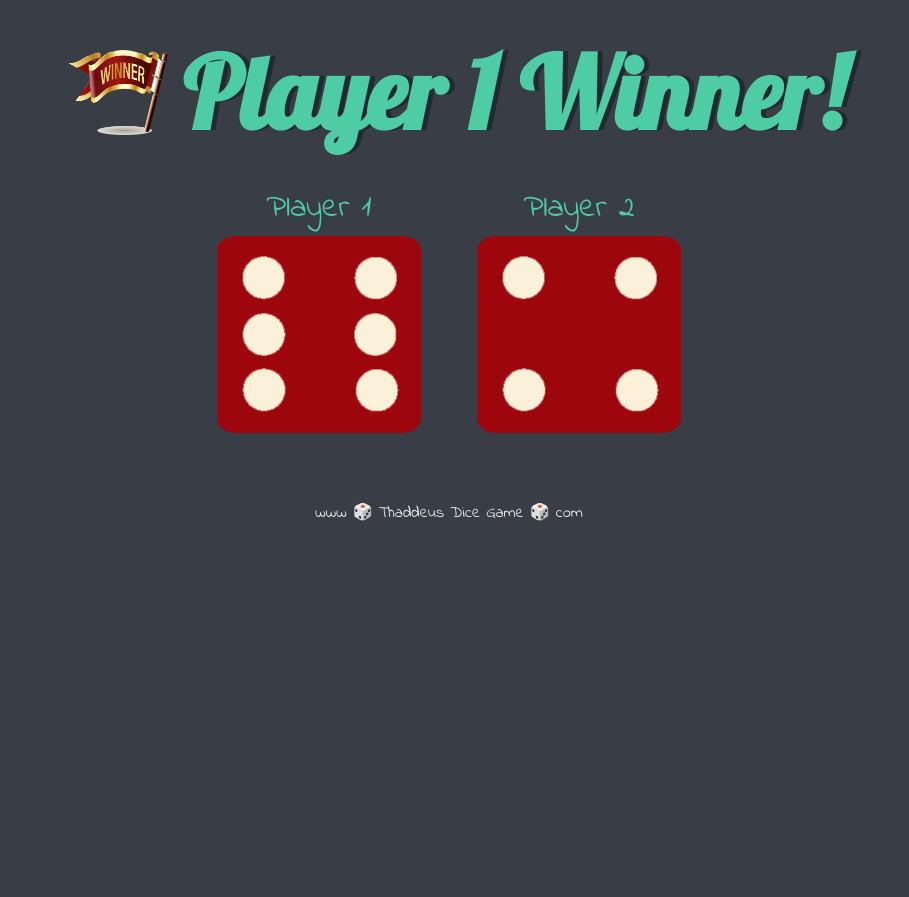
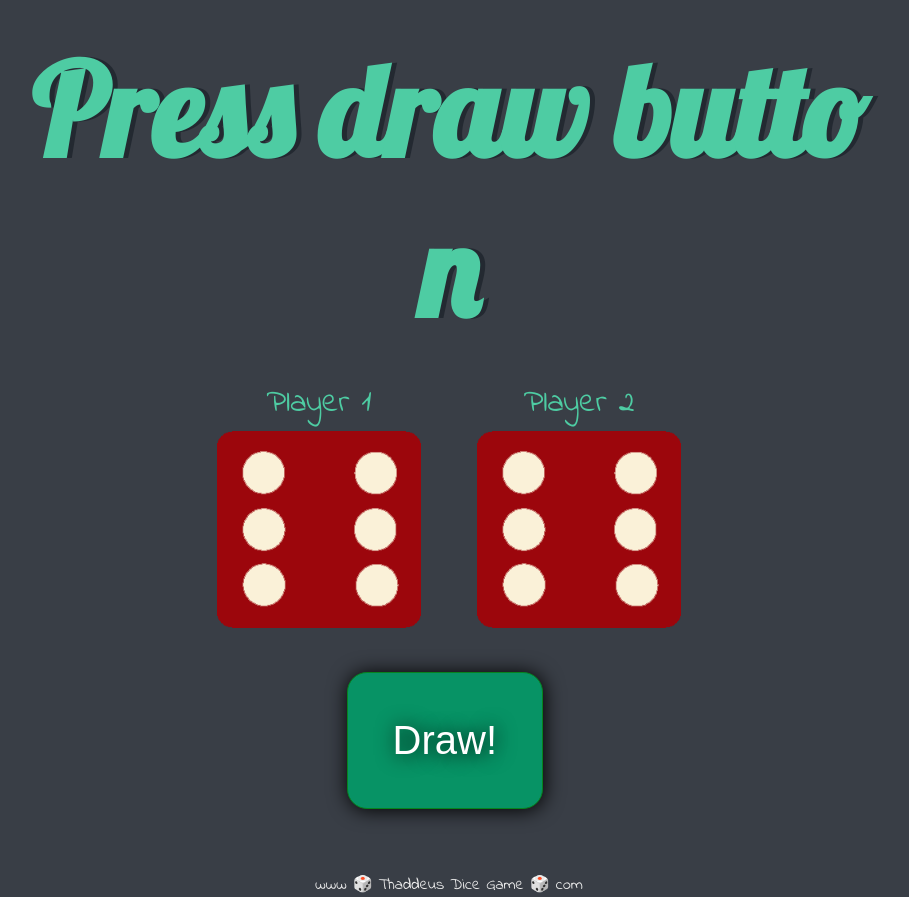
Before and after one commit to teklithuania/Dice-game, a plain HTML site: page index.html in a window 1280 px wide. Shown: the whole page, without its empty margins (191-1100 px from the left). Before the commit the page ends 800 px from the top, so only its background shows below. Drawn offline with Linux system fonts and the light colour scheme.

Commit message:
Draw button

```diff
--- /dev/null
+++ b/css/button.css
@@ -0,0 +1,29 @@
+.drawButton {
+    -webkit-border-radius: 20px;
+    -moz-border-radius: 20px;
+    border-radius: 20px;
+    color: #FFFFFF;
+    font-family: sans-serif;
+    font-size: 40px;
+    font-weight: 100;
+    padding: 45px;
+    background-color: #079365;
+    box-shadow: 1px 1px 20px 0px #000000;
+    -webkit-box-shadow: 1px 1px 20px 0px #000000;
+    -moz-box-shadow: 1px 1px 20px 0px #000000;
+    text-shadow: 1px 1px 20px #000000;
+    border: solid #06831F 1px;
+    text-decoration: none;
+    display: inline-block;
+    cursor: pointer;
+    text-align: center;
+    margin: 40px calc(50% - 102.4px) 0;
+    }
+
+    .drawButton:hover {
+    background: #1E62D0;
+    -webkit-border-radius: 20px;
+    -moz-border-radius: 20px;
+    border-radius: 20px;
+    text-decoration: none;
+    }
--- a/css/styles.css
+++ b/css/styles.css
@@ -41,5 +41,5 @@ footer {
 }
 .imgWinner {
   margin: 20px 15px;
-  width: 100px;
+  width: 8rem;
 }
--- a/index.html
+++ b/index.html
@@ -4,6 +4,7 @@
     <meta charset="utf-8">
     <title>Dicee</title>
     <link rel="stylesheet" href="./css/reset.css">
+    <link rel="stylesheet" href="./css/button.css">
     <link rel="stylesheet" href="./css/styles.css">
     <link href="https://fonts.googleapis.com/css?family=Indie+Flower|Lobster" rel="stylesheet">
 
@@ -11,7 +12,7 @@
   <body>
 
     <div class="container">
-      <h1>Refresh Me</h1>
+      <h1>Press draw button</h1>
 
       <div class="dice">
         <p>Player 1</p>
@@ -24,7 +25,7 @@
       </div>
 
     </div>
-
+    <button class="drawButton">Draw!</button>
 
   </body>
   <script src="./js/dice.js"></script>
--- a/js/dice.js
+++ b/js/dice.js
@@ -1,25 +1,27 @@
 "use strict"
 
 
+
+document.querySelector('button').addEventListener('click', drawDice);
+
+function drawDice(){
     let randomNumber1 = Math.floor(Math.random() * 6);
     randomNumber1 = randomNumber1 + 1;
     console.log(randomNumber1);
-
     document.querySelector(".img1").setAttribute("src", "./images/dice"+randomNumber1+".png");
-
     let randomNumber2 = Math.floor(Math.random() * 6);
     randomNumber2 = randomNumber2 + 1;
     console.log(randomNumber2);
-
     document.querySelector(".img2").setAttribute("src", "./images/dice"+randomNumber2+".png");
 
     if ( randomNumber1 > randomNumber2 ) {
         document.querySelector('h1').innerHTML = '<img class="imgWinner" src="./images/WINNER.png">' + 'Player 1 Winner!';
-    document.querySelector('h1').style.fontSize = '100px';
+        // document.querySelector('h1').style.fontSize = '100px';
     } else if ( randomNumber1 < randomNumber2 ) {
         document.querySelector('h1').innerHTML = 'Player 2 Winner!' + '<img class="imgWinner" src="./images/WINNER.png">';
-    document.querySelector('h1').style.fontSize = '100px';
+        // document.querySelector('h1').style.fontSize = '100px';
     } else {
         document.querySelector('h1').innerHTML = 'Draw!';
-    document.querySelector('h1').style.fontSize = '100px';
+        // document.querySelector('h1').style.fontSize = '100px';
     }
+}
```
Lines whose indentation alone changed are shown as unchanged.
